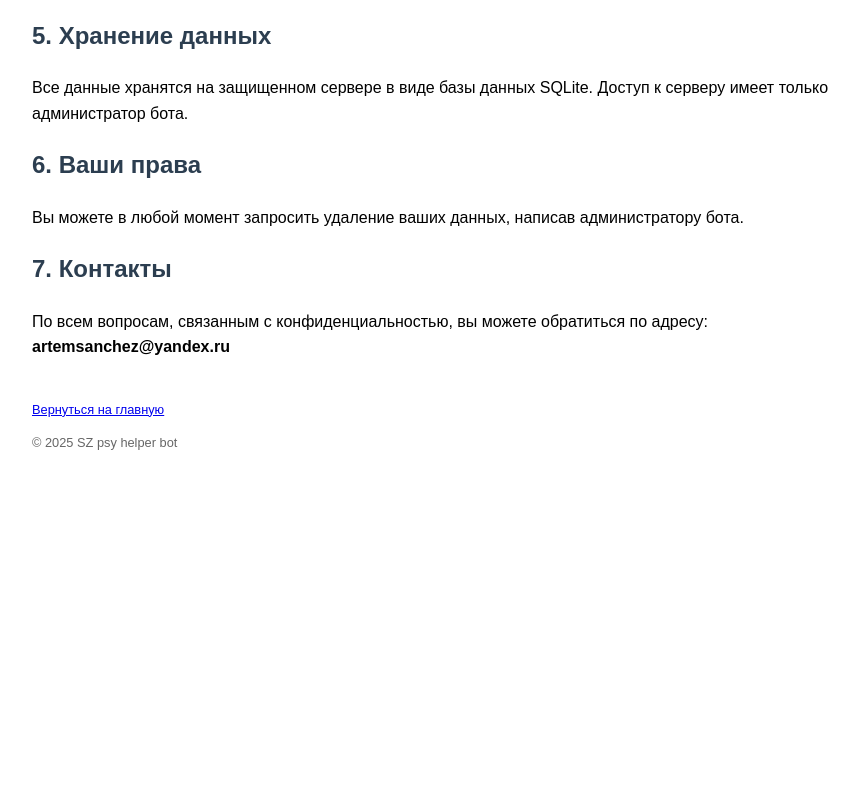
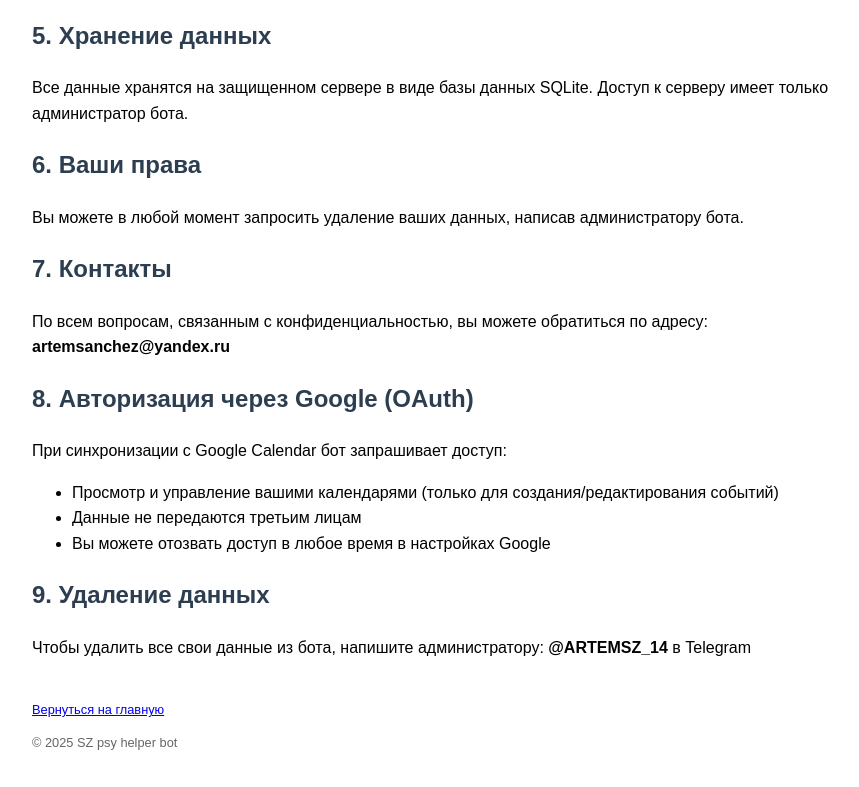
Before and after one commit to ArtemSanchezSZ/sz_psy_helper_bot, a plain HTML site: page privacy.html in a window 1280 px wide. Shown: the part 788-1575 px from the top of the page, without its empty margins (208-1067 px from the left). Before the commit the page ends 1274 px from the top, so only its background shows below. Drawn offline with Linux system fonts and the light colour scheme.

Commit message:
Update privacy.html
Добавлены пункты 8 и 9

```diff
--- a/privacy.html
+++ b/privacy.html
@@ -46,6 +46,17 @@
     <h2>7. Контакты</h2>
     <p>По всем вопросам, связанным с конфиденциальностью, вы можете обратиться по адресу: <strong>artemsanchez@yandex.ru</strong></p>
 
+    <h2>8. Авторизация через Google (OAuth)</h2>
+    <p>При синхронизации с Google Calendar бот запрашивает доступ:</p>
+    <ul>
+    <li>Просмотр и управление вашими календарями (только для создания/редактирования событий)</li>
+    <li>Данные не передаются третьим лицам</li>
+    <li>Вы можете отозвать доступ в любое время в настройках Google</li>
+    </ul>
+
+    <h2>9. Удаление данных</h2>
+    <p>Чтобы удалить все свои данные из бота, напишите администратору: <strong>@ARTEMSZ_14</strong> в Telegram</p>
+
     <footer>
         <p><a href="index.html">Вернуться на главную</a></p>
         <p>© 2025 SZ psy helper bot</p>
```
